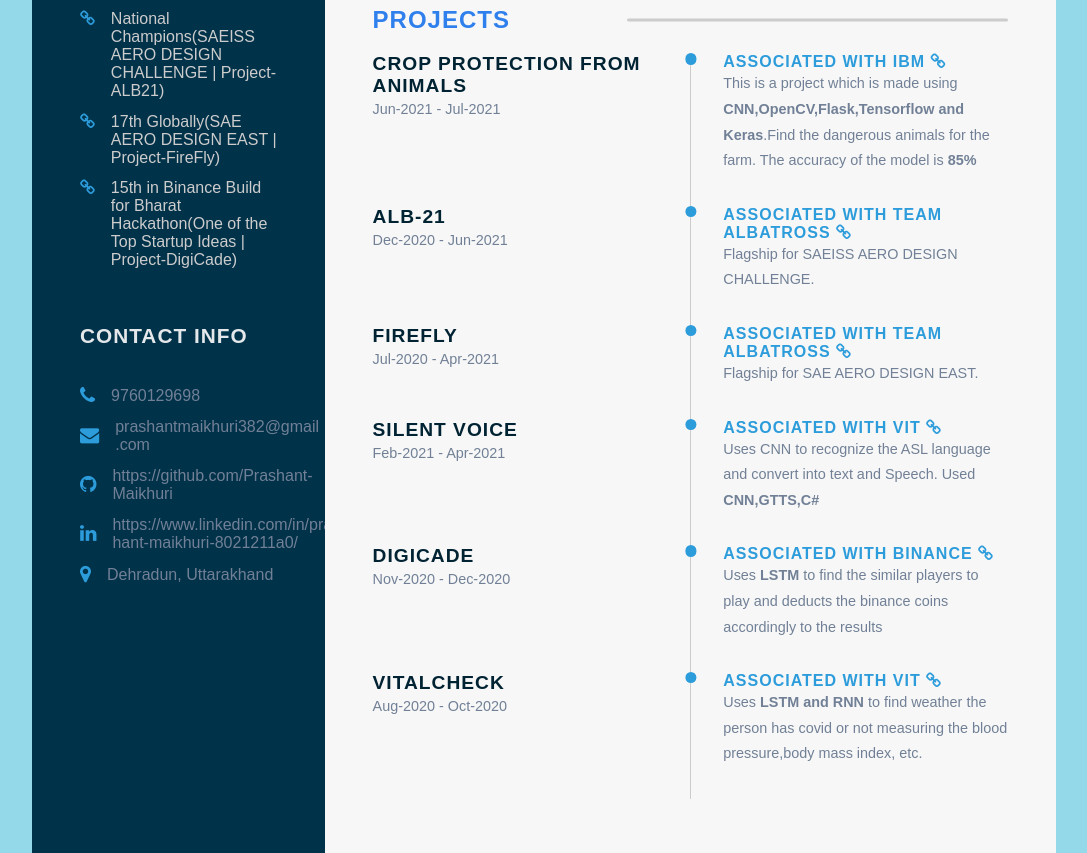
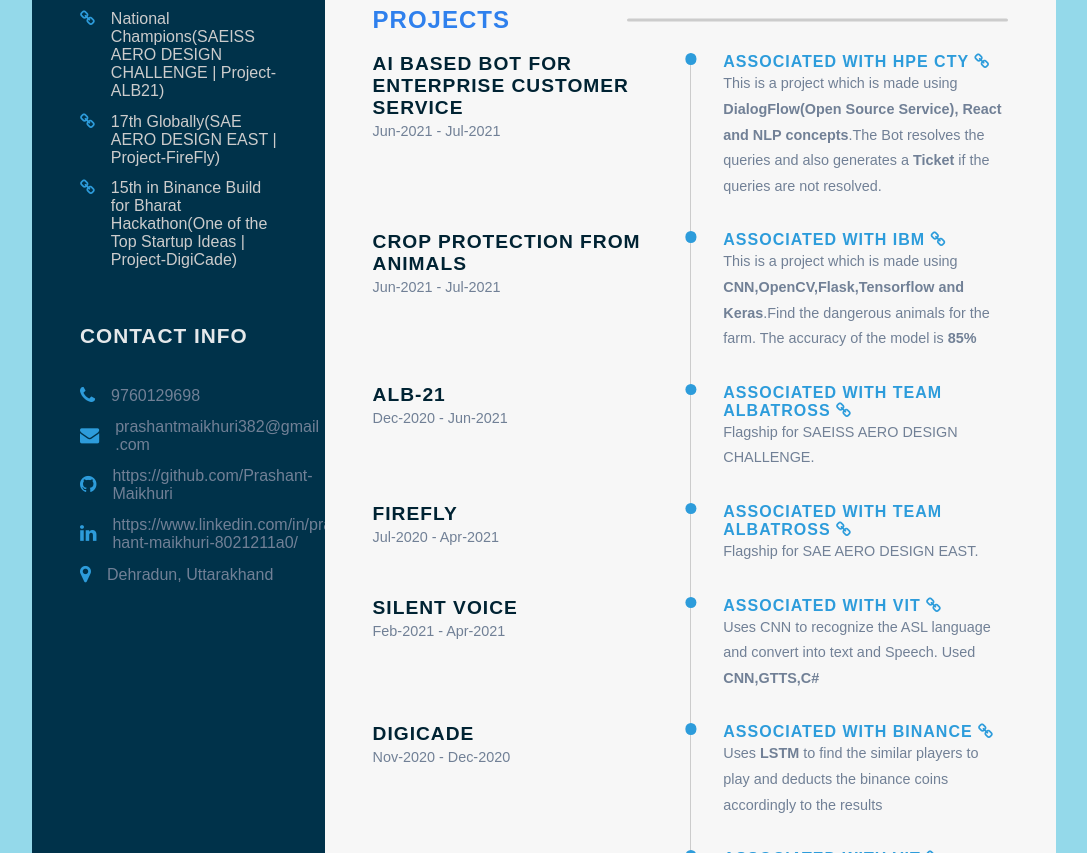
Before and after one commit to Prashant-Maikhuri/Resume, a plain HTML site: page index.html in a window 1280 px wide. Shown: the part 1078-1931 px from the top of the page, without its empty margins (96-1183 px from the left). Drawn offline with Linux system fonts and the light colour scheme.

Commit message:
Make Changes

```diff
--- a/index.html
+++ b/index.html
@@ -311,6 +311,27 @@
                 </section>
                 <section class="awards sect">
                     <h2 class="right-title">Projects</h2>
+
+                    <div class="timeline">
+                        <div class="left-tl-content">
+                            <h5 class="tl-title">AI based Bot for Enterprise Customer Service</h5>
+
+                            <p class="para">Jun-2021 - Jul-2021</p>
+                        </div>
+                        <div class="right-tl-content">
+                            <div class="tl-content">
+                                <h5 class="tl-title-2" >Associated with HPE CTY <a href  target="_blank">
+                                    <i class="fa fa-link"></i>
+                                </a></h5>
+                                <p class="para">
+                                    This is a project which is made using <Strong>DialogFlow(Open Source Service), React and NLP concepts</Strong>.The Bot resolves the queries
+                                    and also generates a <strong>Ticket</strong> if the queries are not resolved.
+                                </p>
+                            </div>
+                        </div>
+                    </div>
+
+
                     <div class="timeline">
                         <div class="left-tl-content">
                             <h5 class="tl-title">Crop Protection from Animals</h5>
```
